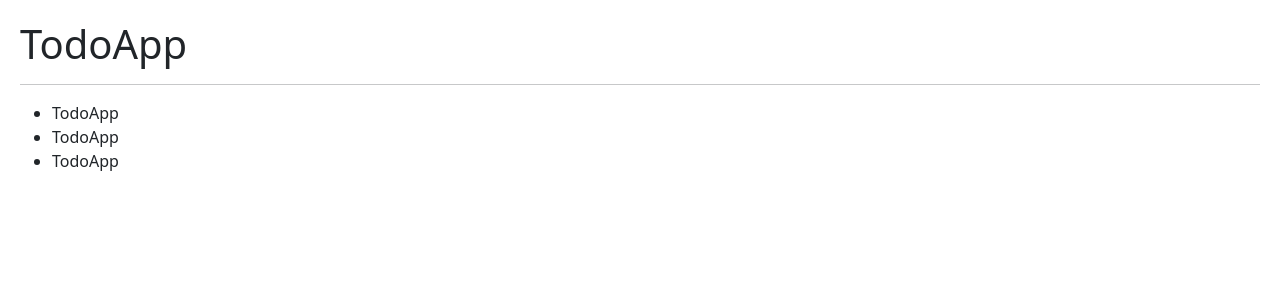
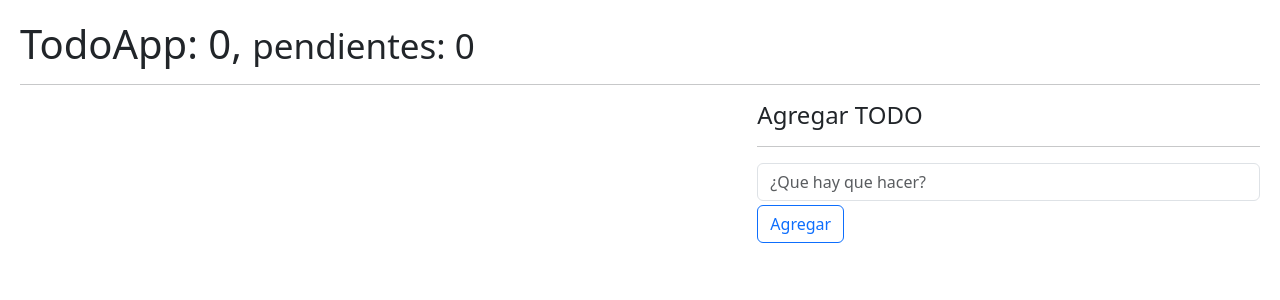
Before and after one commit to jose99segura/05-hook-app-react, a React (Vite) app: page / in a window 1280 px wide. Shown: the top 300 px of the page. Built offline with nearby package versions, Linux system fonts and the light colour scheme.

Commit message:
Reducer Hook, ToDo List DONE

```diff
--- /dev/null
+++ b/src/08-useReducer/TodoAdd.jsx
@@ -0,0 +1,47 @@
+import { useForm } from '../hooks/useForm'
+
+
+export const TodoAdd = ({ onNewTodo }) => {
+
+    const {description, formState, onInputChange, onResetForm} = useForm({
+        description: ''
+    });
+
+    const onFormSubmit = (e) => {
+        e.preventDefault();
+        if (description.trim().length <= 1) {
+            return;
+        }
+        const newTodo = {
+            id: new Date().getTime(),
+            description,
+            done: false
+        }
+
+        onNewTodo( newTodo );
+
+        onResetForm();
+
+    }
+
+  return (
+    <>
+    {/* { id, description, done } */}
+    <form onSubmit={ onFormSubmit }>
+        <input
+            type="text"
+            placeholder="¿Que hay que hacer?"
+            className="form-control"
+            name='description'
+            value={ description }
+            onChange={ onInputChange }
+        />
+        <button
+            className="btn btn-outline-primary mt-1 btn-block"
+        >
+            Agregar
+        </button>
+    </form>
+    </>
+  )
+}
--- a/src/08-useReducer/TodoApp.jsx
+++ b/src/08-useReducer/TodoApp.jsx
@@ -1,37 +1,37 @@
-import { useReducer } from "react"
-import { todoReducer } from "./todoReducer";
 
+import { TodoList } from "./TodoList";
+import { TodoAdd } from "./TodoAdd";
+import { useTodos } from "../hooks/useTodos";
 
-const initialState = [
-  {
-    id: new Date().getTime(),
-    description: 'Aprender React',
-    done: false
-  },
-  {
-    id: new Date().getTime() * 3,
-    description: 'Aprender React',
-    done: false
-  }
-];
 
 export const TodoApp = () => {
 
-  const [ todos, dispatch ] = useReducer( todoReducer, initialState );
+	const { todos, todosCount, pendingTodosCount, handleDeleteTodo, handleToggleTodo, handleNewTodo } = useTodos();
 
+	return (
+		<>
 
-  return (
-    <>
-      <h1>TodoApp</h1>
-      <hr />
+			<h1>TodoApp: { todosCount }, <small> pendientes: { pendingTodosCount } </small></h1>
+			<hr />
 
-      <ul>
-        <li>TodoApp</li>
-        <li>TodoApp</li>
-        <li>TodoApp</li>
-      </ul>
+			<div className="row">
+					<div className="col-7">
+						{/* TodoList */}
+						<TodoList
+							todos={todos}
+							onDeleteTodo={ handleDeleteTodo }
+							onToggleTodo={ handleToggleTodo }
+						/>
+					</div>
 
+					<div className="col-5">
+						<h4>Agregar TODO</h4>
+						<hr />
+						{/* TodoAdd onNewTodo*/}
+						<TodoAdd onNewTodo={ handleNewTodo } />
+					</div>
+			</div>
 
-    </>
-  )
+		</>
+	)
 }
--- /dev/null
+++ b/src/08-useReducer/TodoItem.jsx
@@ -0,0 +1,17 @@
+
+
+export const TodoItem = ({ todo, onDeleteTodo, onToggleTodo }) => {
+  return (
+    <li className="list-group-item d-flex justify-content-between">
+      <span
+        className={`align-self-center ${ (todo.done) ? 'text-decoration-line-through': '' }`}
+        onClick={ () => onToggleTodo( todo.id ) }
+      >
+        { todo.description }
+      </span>
+      <button onClick={ () => onDeleteTodo(todo.id) } className="btn btn-danger">
+        Borrar
+      </button>
+    </li>
+  )
+}
--- /dev/null
+++ b/src/08-useReducer/TodoList.jsx
@@ -0,0 +1,24 @@
+import { TodoItem } from "./TodoItem"
+
+
+
+export const TodoList = ({ todos = [], onDeleteTodo, onToggleTodo }) => {
+
+
+
+  return (
+    <ul className="list-group">
+        {
+            todos.map( todo => (
+                // TodoItem
+                <TodoItem
+                  key={ todo.id }
+                  todo={ todo }
+                  onDeleteTodo={ onDeleteTodo }
+                  onToggleTodo={ onToggleTodo }
+                />
+            ))
+        }
+    </ul>
+  )
+}
--- a/src/08-useReducer/intro-reducer.js
+++ b/src/08-useReducer/intro-reducer.js
@@ -33,4 +33,4 @@
 todos = todoReducer( todos, addTodoAction );
 
 
-console.log({state: todos});
+// console.log({state: todos});
--- a/src/08-useReducer/todoReducer.js
+++ b/src/08-useReducer/todoReducer.js
@@ -3,8 +3,24 @@
 export const todoReducer = ( initialState = [], action ) => {
 
     switch ( action.type ) {
-        case 'ABC':
-            throw new Error('No se puede hacer esto');
+        case '[TODO] add Todo':
+            return [ ...initialState, action.payload ];
+
+        case '[TODO] delete Todo':
+            return initialState.filter( todo => todo.id !== action.payload );
+
+        case '[TODO] toggle Todo':
+            return initialState.map( todo => {
+
+                if ( todo.id === action.payload ) {
+                    return {
+                        ...todo,
+                        done: !todo.done
+                    }
+                }
+
+                return todo;
+        });
 
         default:
             return initialState;
--- a/src/hooks/useForm.js
+++ b/src/hooks/useForm.js
@@ -5,7 +5,7 @@
 
     const [ formState, setFormState ] = useState( initialForm );
 
-    const onInputChante = ({target}) => {
+    const onInputChange = ({target}) => {
       const { name, value } = target;
       setFormState({
         // Mantenemos el estado anterior
@@ -21,7 +21,7 @@
     return {
         ...formState,
         formState,
-        onInputChante,
+        onInputChange,
         onResetForm
     }
 
--- /dev/null
+++ b/src/hooks/useTodos.js
@@ -0,0 +1,52 @@
+import { useEffect, useReducer } from "react"
+import { todoReducer } from "../08-useReducer/todoReducer";
+
+
+const initialState = [];
+
+const init = () => {
+	return JSON.parse(localStorage.getItem('todos')) || [];
+}
+
+export const useTodos = () => {
+
+    const [ todos, dispatch ] = useReducer( todoReducer, initialState, init );
+
+	useEffect(() => {
+		localStorage.setItem('todos', JSON.stringify( todos ) );
+	}, [todos]);
+
+
+  	const handleNewTodo = ( todo ) => {
+		const action = {
+			type: '[TODO] add Todo',
+			payload: todo
+		}
+		dispatch( action );
+	}
+
+	const handleDeleteTodo = ( id ) => {
+		const action = {
+			type: '[TODO] delete Todo',
+			payload: id
+		}
+		dispatch( action );
+	}
+
+	const handleToggleTodo = ( id ) => {
+		dispatch({
+			type: '[TODO] toggle Todo',
+			payload: id
+		});
+	}
+
+    return {
+        todos,
+        todosCount: todos.length,
+        pendingTodosCount: todos.filter( todo => !todo.done ).length,
+        handleDeleteTodo,
+        handleToggleTodo,
+        handleNewTodo
+    }
+
+}
```
Also changed, not shown: src/08-useReducer/index.js (added).
